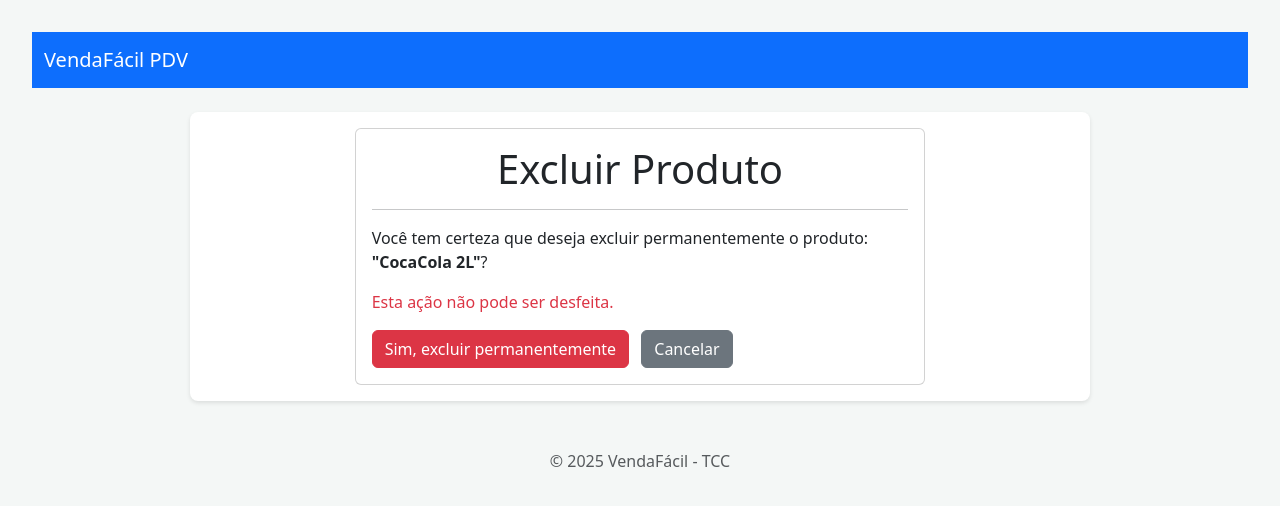
After one commit to JoaoLCezar/TCC., a Django app: page /produtos/1/excluir/ in a window 1280 px wide. The commit adds this page. Shown: the top 506 px of the page. Run offline with Django 5.2, Linux system fonts and the light colour scheme; data comes from the database, SQL or seed files in the repository; both versions use the stored data as it was after the commit.

Commit message:
feat: Implementa funcionalidade de excluir  produtos
Completa o CRUD de Produtos com a adição do fluxo de exclusão (Delete).

Esta implementação utiliza um fluxo de confirmação em duas etapas para garantir a segurança da operação e evitar exclusões acidentais:

- **urls.py:** Adicionada a rota '/produtos/<int:pk>/excluir/' com o nome 'excluir_produto'.

- **views.py:** Criada a view 'excluir_produto', que lida com GET (exibe a página de confirmação) e POST (executa 'produto.delete()' e redireciona).

- **Template (Novo):** Criado o 'produto_confirm_delete.html' para servir como a página de confirmação, exigindo um POST com CSRF token para concluir a exclusão.

- **Template (Update):** Adicionado o link "Excluir" (btn-danger) ao 'detalhe_produtos.html', ligando o fluxo à página de detalhes.

```diff
--- a/products/urls.py
+++ b/products/urls.py
@@ -13,4 +13,7 @@ urlpatterns = [
 
     #Rota para atualizar produto
     path('<int:pk>/editar/', views.atualizar_produto, name='atualizar_produto'),
+
+    #Rota para Excluir produto
+    path('<int:pk>/excluir/', views.excluir_produto, name='excluir_produto'),
 ]
--- a/products/views.py
+++ b/products/views.py
@@ -59,3 +59,16 @@ def atualizar_produto(request, pk):
         'form': form
     }
     return render(request, 'products/form_produtos.html', context)
+
+def excluir_produto(request, pk):
+    produto = get_object_or_404(Produto, pk=pk)
+
+    if request.method == 'POST':
+        produto.delete()
+
+        return redirect('products:listar_produtos')
+
+    context = {
+        'produto': produto
+    }
+    return render(request, 'products/produto_confirm_delete.html', context)
--- a/templates/products/detalhe_produtos.html
+++ b/templates/products/detalhe_produtos.html
@@ -24,6 +24,10 @@
                 <hr>
                 <a href="{% url 'products:atualizar_produto' pk=produto.pk %}" class="btn btn-primary me-2">
                     Editar Produto
+                </a>
+
+                <a href="{% url 'products:excluir_produto' pk=produto.pk %}" class="btn btn-danger me-2">
+                    Excluir
                 </a>
 
                 <a href="{% url 'products:listar_produtos' %}" class="btn btn-secondary">
--- /dev/null
+++ b/templates/products/produto_confirm_delete.html
@@ -0,0 +1,36 @@
+{% extends 'base.html' %}
+
+{% block title %}Confirmar Exclusão - {{ produto.nome }}{% endblock %}
+
+{% block content %}
+<div class="row">
+    <div class="col-md-8 offset-md-2">
+        <div class="card">
+            <div class="card-body">
+                <h1 class="card-title">Excluir Produto</h1>
+                <hr>
+
+                <p class_="fs-5">
+                    Você tem certeza que deseja excluir permanentemente o produto:
+                    <strong>"{{ produto.nome }}"</strong>?
+                </p>
+                <p class="text-danger">
+                    Esta ação não pode ser desfeita.
+                </p>
+
+                <form method="POST">
+                    {% csrf_token %}
+
+                    <button type="submit" class="btn btn-danger me-2">
+                        Sim, excluir permanentemente
+                    </button>
+
+                    <a href="{% url 'products:detalhe_produto' pk=produto.pk %}" class="btn btn-secondary">
+                        Cancelar
+                    </a>
+                </form>
+            </div>
+        </div>
+    </div>
+</div>
+{% endblock %}
```
Also changed, not shown: db.sqlite3.
